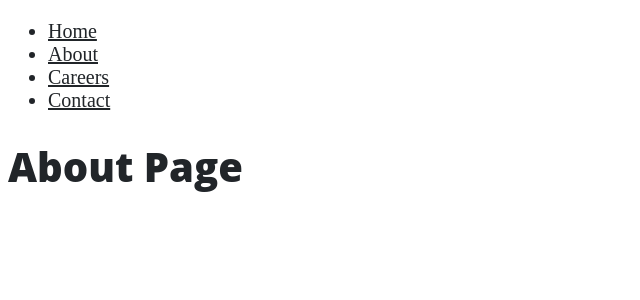
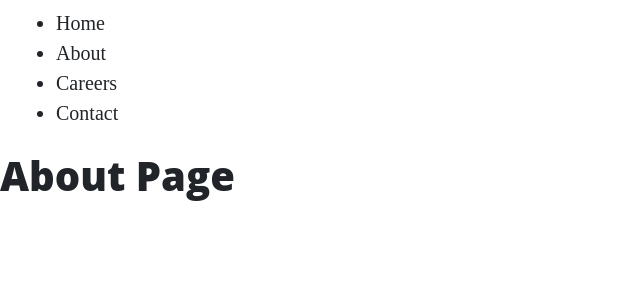
Before and after one commit to motazabdou/thorin-flask-app, a Flask app: page /about in a window 1280 px wide. Shown: the top 300 px of the page, without its empty margins (0-640 px from the left). Run offline with Flask 2, Linux system fonts and the light colour scheme; some libraries are stand-ins or nearby versions.

Commit message:
Connect bootstrap file to base template

```diff
--- a/templates/base.html
+++ b/templates/base.html
@@ -4,12 +4,13 @@
     <meta charset="UTF-8">
     <meta http-equiv="X-UA-Compatible" content="IE=edge">
     <meta name="viewport" content="width=device-width, initial-scale=1.0">
+    <link rel="stylesheet" href="{{ url_for('static', filename='vendor/bootstrap/css/bootstrap.min.css') }}">
     <link rel="stylesheet" href="{{ url_for('static', filename='css/clean-blog.min.css') }}">
     <title>Hello Flask</title>
 </head>
 <body>
 
-    <nav>
+    <nav class="navbar">
         <ul>
             <li><a href="{{ url_for('index') }}">Home</a></li>
             <li><a href="{{ url_for('about') }}">About</a></li>
```
